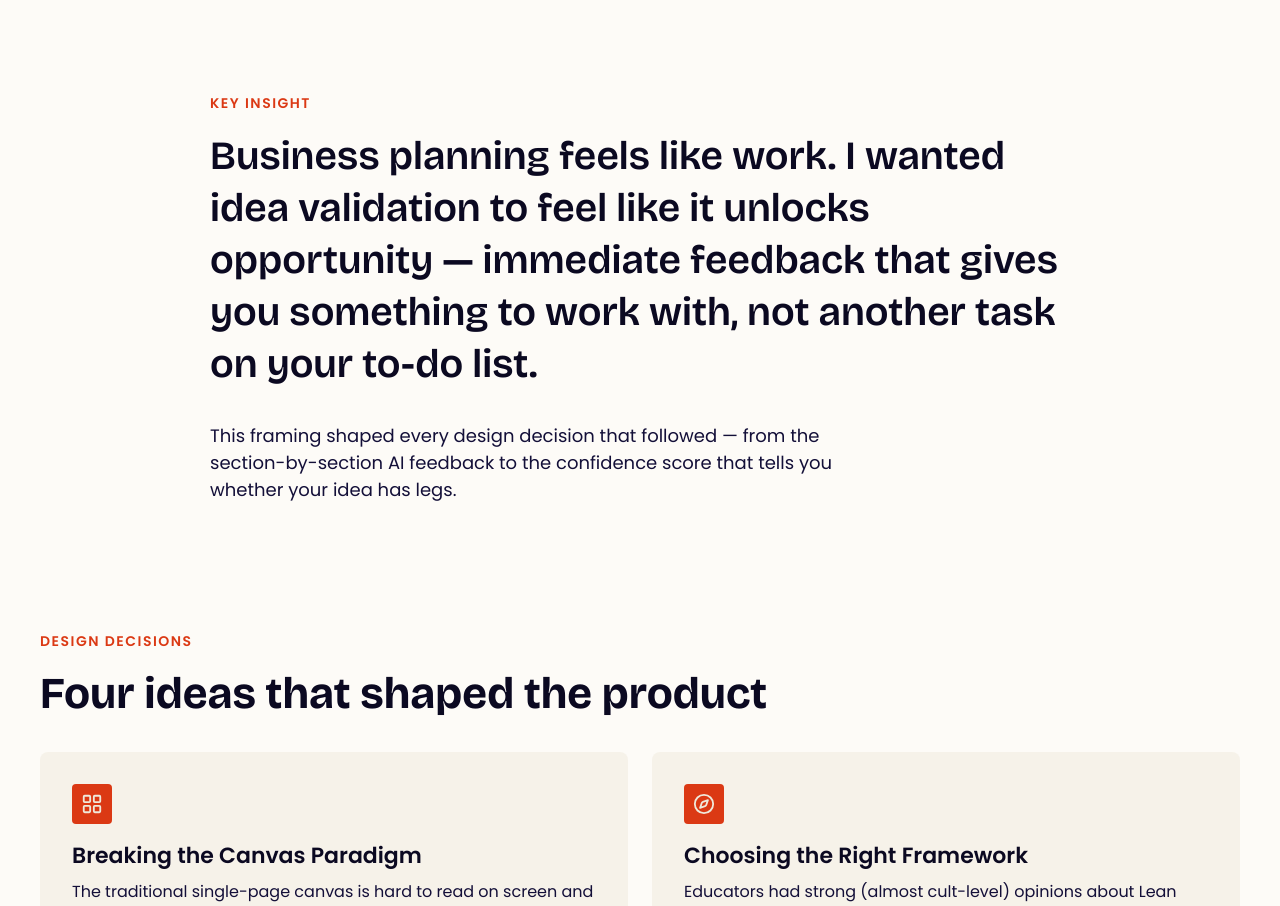
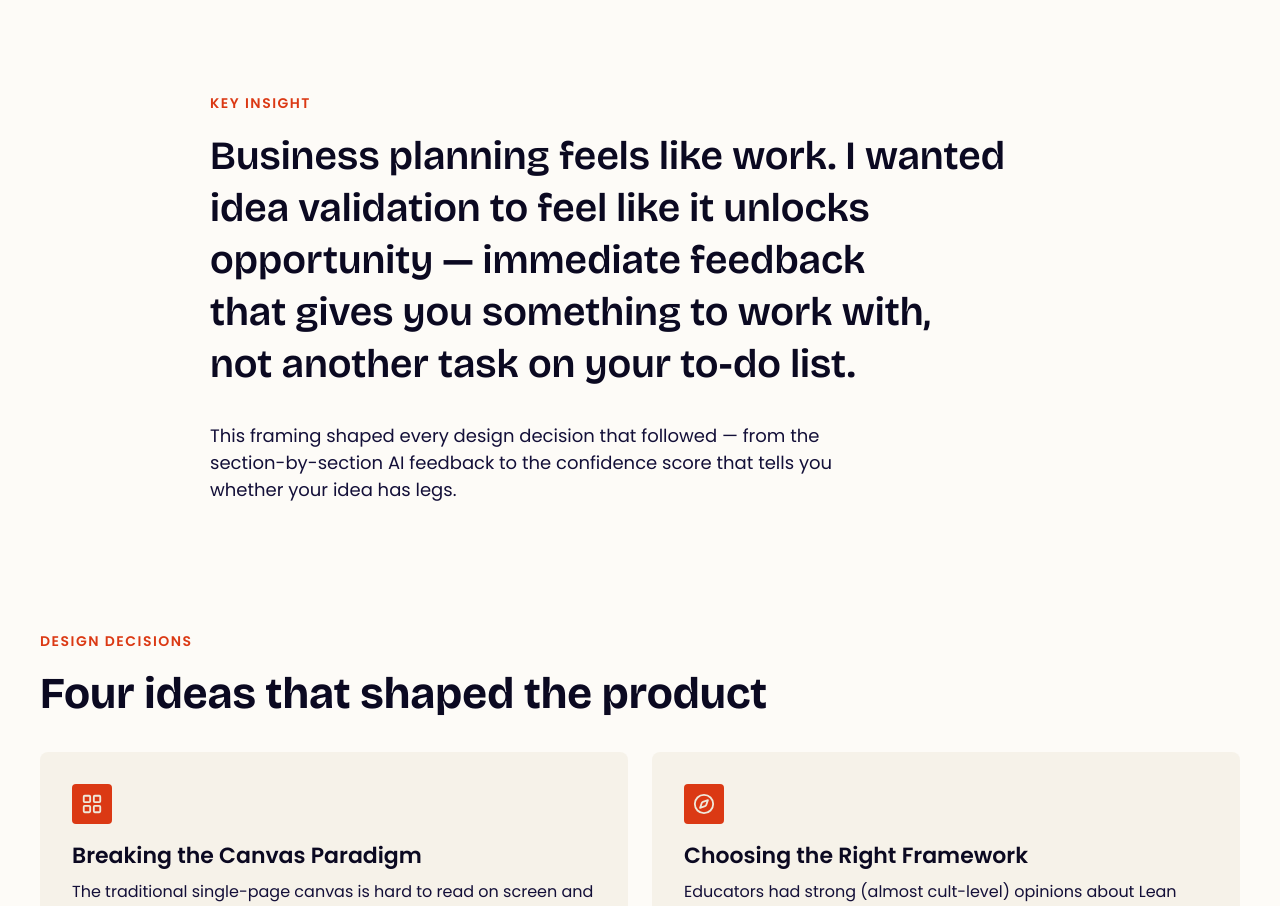
Before and after one commit to jclark-pas/portfolio, a Next.js app: page /work/idea-canvas in a window 1280 px wide. Shown: the part 4560-5466 px from the top of the page. Built offline with nearby package versions, Linux system fonts and the light colour scheme.

Commit message:
Change idea-canvas key-insight quote from blockquote to h2
Use a semantic h2 for the key-insight statement. The bigQuote class keeps
the visual treatment (40px/52px, weight 600) unchanged.

Co-Authored-By: Claude Opus 4.8 (1M context) <noreply@anthropic.com>

```diff
--- a/src/app/work/idea-canvas/page.tsx
+++ b/src/app/work/idea-canvas/page.tsx
@@ -260,11 +260,11 @@ export default function IdeaCanvasPage() {
       <section className={styles.quoteSection}>
         <div className={styles.narrow}>
           <p className={styles.eyebrow}>Key Insight</p>
-          <blockquote className={styles.bigQuote}>
+          <h2 className={styles.bigQuote}>
             Business planning feels like work. I wanted idea validation to feel like it
             unlocks opportunity — immediate feedback that gives you something to work with, not
             another task on your to-do list.
-          </blockquote>
+          </h2>
           <p className={styles.quoteFollow}>
             This framing shaped every design decision that followed — from the section-by-section
             AI feedback to the confidence score that tells you whether your idea has legs.
```
